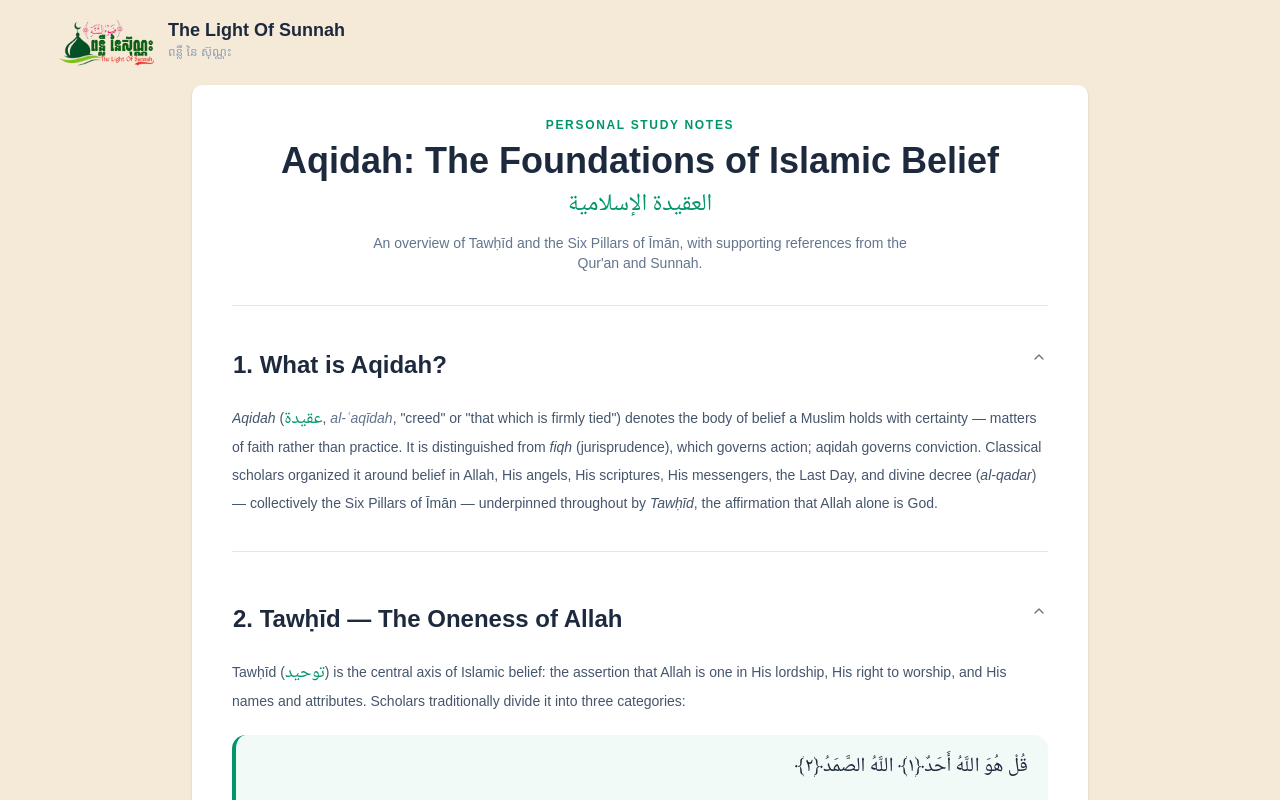
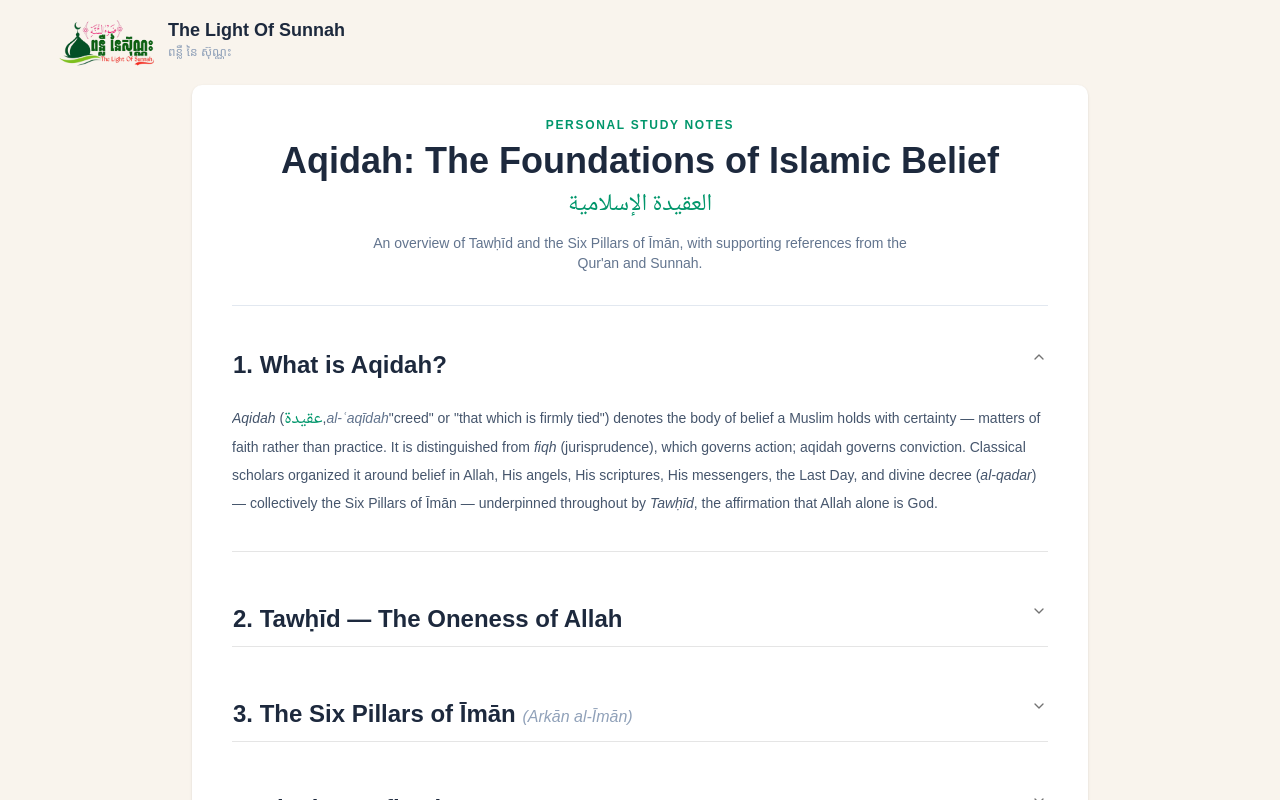
Before and after one commit to Anes8899/punluesunnah, a Next.js app: page /aqidah in a window 1280 px wide. Both pictures are taken after a click on the button "1. What is Aqidah?". Shown: the top 800 px of the page. Built offline with nearby package versions, Linux system fonts and the light colour scheme; a web font is replaced by a local one.

Commit message:
change style in quran

```diff
--- a/app/aqidah/page.tsx
+++ b/app/aqidah/page.tsx
@@ -1,10 +1,6 @@
 import AqidahPillar from "../features/category/AqidahPillar";
-import {
-  Accordion,
-  AccordionItem,
-  AccordionTrigger,
-  AccordionContent,
-} from "../ui/accordion";
+import AccordionList from "../components/AccordionList";
+import PageHeader from "../components/PageHeader";
 
 const tawhidCategories = [
   {
@@ -12,21 +8,23 @@ const tawhidCategories = [
     transliteration: "Oneness of Lordship",
     description:
       "Affirming Allah alone as Creator, Sustainer, and Sovereign of all existence.",
-    citation: "Cf. Qur'an 7:54 — \"Unquestionably, His is the creation and command.\"",
+    citation:
+      'Cf. Qur\'an 7:54 — "Unquestionably, His is the creation and command."',
   },
   {
     title: "Tawḥīd al-Ulūhiyyah",
     transliteration: "Oneness of Worship",
     description:
       "Directing all acts of worship — prayer, supplication, reliance, vows — to Allah alone, without intermediary.",
-    citation: "Cf. Qur'an 1:5 — \"It is You we worship and You we ask for help.\"",
+    citation:
+      'Cf. Qur\'an 1:5 — "It is You we worship and You we ask for help."',
   },
   {
     title: "Tawḥīd al-Asmāʾ wa-l-Ṣifāt",
     transliteration: "Oneness of Names & Attributes",
     description:
       "Affirming what Allah has described of Himself in revelation, as befitting His majesty, without distortion, denial, or anthropomorphic comparison.",
-    citation: "Cf. Qur'an 42:11 — \"There is nothing like unto Him.\"",
+    citation: 'Cf. Qur\'an 42:11 — "There is nothing like unto Him."',
   },
 ];
 
@@ -74,64 +72,40 @@ const pillarsOfIman = [
   },
 ];
 
-export default function Page() {
-  return (
-    <div className="mx-auto max-w-4xl rounded-lg bg-white px-6 py-8 shadow-sm sm:px-10">
-      <header className="text-center">
-        <p className="text-xs font-semibold uppercase tracking-[0.14em] text-[#00966b]">
-          Personal Study Notes
-        </p>
-        <h1 className="mt-2 text-3xl font-bold text-slate-800 sm:text-4xl">
-          Aqidah: The Foundations of Islamic Belief
-        </h1>
-        <p className="font-arabic mt-2 text-2xl text-[#00966b]">
-          العقيدة الإسلامية
-        </p>
-        <p className="mx-auto mt-3 max-w-xl text-sm text-slate-500">
-          An overview of Tawḥīd and the Six Pillars of Īmān, with supporting
-          references from the Qur&apos;an and Sunnah.
-        </p>
-      </header>
-
-      <hr className="my-8 border-slate-200" />
-
-      <Accordion
-        type="multiple"
-        defaultValue={["what-is-aqidah", "tawhid", "pillars", "closing"]}
-      >
-        <AccordionItem value="returns">
-          <AccordionTrigger>
+const sections = [
+  {
+    value: "what-is-aqidah",
+    trigger: (
       <h2 className="text-2xl font-bold text-slate-800">
         1. What is Aqidah?
       </h2>
-          </AccordionTrigger>
-          <AccordionContent>
+    ),
+    content: (
       <p className="mt-3 leading-7 text-slate-600">
         <em>Aqidah</em> (
-              <span className="font-arabic text-lg text-[#00966b]">عقيدة</span>
-              ,{" "}
-              <span className="italic text-slate-500">al-ʿaqīdah</span>,
-              &quot;creed&quot; or &quot;that which is firmly tied&quot;)
-              denotes the body of belief a Muslim holds with certainty —
-              matters of faith rather than practice. It is distinguished
-              from <em>fiqh</em> (jurisprudence), which governs action;
-              aqidah governs conviction. Classical scholars organized it
-              around belief in Allah, His angels, His scriptures, His
-              messengers, the Last Day, and divine decree (
+        <span className="font-arabic text-lg text-[#00966b]">عقيدة</span>,
+        <span className="italic text-slate-500">al-ʿaqīdah</span>
+        &quot;creed&quot; or &quot;that which is firmly tied&quot;) denotes
+        the body of belief a Muslim holds with certainty — matters of faith
+        rather than practice. It is distinguished from <em>fiqh</em>{" "}
+        (jurisprudence), which governs action; aqidah governs conviction.
+        Classical scholars organized it around belief in Allah, His angels,
+        His scriptures, His messengers, the Last Day, and divine decree (
         <em>al-qadar</em>) — collectively the Six Pillars of Īmān —
-              underpinned throughout by <em>Tawḥīd</em>, the affirmation
-              that Allah alone is God.
+        underpinned throughout by <em>Tawḥīd</em>, the affirmation that
+        Allah alone is God.
       </p>
-          </AccordionContent>
-        </AccordionItem>
-
-        <AccordionItem value="tawhid" className="mt-10">
-          <AccordionTrigger>
+    ),
+  },
+  {
+    value: "tawhid",
+    trigger: (
       <h2 className="text-2xl font-bold text-slate-800">
         2. Tawḥīd — The Oneness of Allah
       </h2>
-          </AccordionTrigger>
-          <AccordionContent>
+    ),
+    content: (
+      <>
         <p className="mt-3 leading-7 text-slate-600">
           Tawḥīd (
           <span className="font-arabic text-lg text-[#00966b]">توحيد</span>)
@@ -156,19 +130,21 @@ export default function Page() {
             <AqidahPillar key={item.title} number={i + 1} {...item} />
           ))}
         </div>
-          </AccordionContent>
-        </AccordionItem>
-
-        <AccordionItem value="pillars" className="mt-10">
-          <AccordionTrigger>
+      </>
+    ),
+  },
+  {
+    value: "pillars",
+    trigger: (
       <h2 className="text-2xl font-bold text-slate-800">
         3. The Six Pillars of Īmān{" "}
         <span className="text-base font-normal italic text-slate-400">
           (Arkān al-Īmān)
         </span>
       </h2>
-          </AccordionTrigger>
-          <AccordionContent>
+    ),
+    content: (
+      <>
         <p className="mt-3 leading-7 text-slate-600">
           The Prophet ﷺ defined faith when asked by the angel Jibrīl:{" "}
           <em>
@@ -184,16 +160,18 @@ export default function Page() {
             <AqidahPillar key={item.title} number={i + 1} {...item} />
           ))}
         </div>
-          </AccordionContent>
-        </AccordionItem>
-
-        <AccordionItem value="closing" className="mt-10">
-          <AccordionTrigger>
+      </>
+    ),
+  },
+  {
+    value: "closing",
+    trigger: (
       <h2 className="text-2xl font-bold text-slate-800">
         4. Closing Reflection
       </h2>
-          </AccordionTrigger>
-          <AccordionContent>
+    ),
+    content: (
+      <>
         <p className="mt-3 leading-7 text-slate-600">
           Aqidah is not an abstract checklist but the ground beneath
           practice: Tawḥīd orders whom one worships and how one understands
@@ -211,9 +189,24 @@ export default function Page() {
           paraphrased for brevity; consult a complete muṣḥaf and its tafsīr,
           and a scholar, for full context and rulings.
         </p>
-          </AccordionContent>
-        </AccordionItem>
-      </Accordion>
+      </>
+    ),
+  },
+];
+
+export default function Page() {
+  return (
+    <div className="mx-auto max-w-4xl rounded-lg bg-white px-6 py-8 shadow-sm sm:px-10">
+      <PageHeader
+        eyebrow="Personal Study Notes"
+        title="Aqidah: The Foundations of Islamic Belief"
+        arabic="العقيدة الإسلامية"
+        description="An overview of Tawḥīd and the Six Pillars of Īmān, with supporting references from the Qur'an and Sunnah."
+      />
+
+      <hr className="my-8 border-slate-200" />
+
+      <AccordionList sections={sections} />
     </div>
   );
 }
--- /dev/null
+++ b/app/components/AccordionList.tsx
@@ -0,0 +1,29 @@
+import { Accordion } from "../ui/accordion";
+import AccordionSection from "./AccordionSection";
+
+type AccordionListItem = {
+  value: string;
+  trigger: React.ReactNode;
+  content: React.ReactNode;
+};
+
+type AccordionListProps = {
+  sections: AccordionListItem[];
+};
+
+export default function AccordionList({ sections }: AccordionListProps) {
+  return (
+    <Accordion type="single" collapsible>
+      {sections.map((section, i) => (
+        <AccordionSection
+          key={section.value}
+          value={section.value}
+          trigger={section.trigger}
+          className={i > 0 ? "mt-10" : undefined}
+        >
+          {section.content}
+        </AccordionSection>
+      ))}
+    </Accordion>
+  );
+}
--- /dev/null
+++ b/app/components/AccordionSection.tsx
@@ -0,0 +1,26 @@
+import {
+  AccordionItem,
+  AccordionTrigger,
+  AccordionContent,
+} from "../ui/accordion";
+
+type AccordionSectionProps = {
+  value: string;
+  trigger: React.ReactNode;
+  children: React.ReactNode;
+  className?: string;
+};
+
+export default function AccordionSection({
+  value,
+  trigger,
+  children,
+  className,
+}: AccordionSectionProps) {
+  return (
+    <AccordionItem value={value} className={className}>
+      <AccordionTrigger>{trigger}</AccordionTrigger>
+      <AccordionContent>{children}</AccordionContent>
+    </AccordionItem>
+  );
+}
--- /dev/null
+++ b/app/components/PageHeader.tsx
@@ -0,0 +1,28 @@
+interface PageHeaderProps {
+  eyebrow: string;
+  title: string;
+  arabic: string;
+  description: string;
+}
+
+export default function PageHeader({
+  eyebrow,
+  title,
+  arabic,
+  description,
+}: PageHeaderProps) {
+  return (
+    <header className="text-center">
+      <p className="text-xs font-semibold uppercase tracking-[0.14em] text-[#00966b]">
+        {eyebrow}
+      </p>
+      <h1 className="mt-2 text-3xl font-bold text-slate-800 sm:text-4xl">
+        {title}
+      </h1>
+      <p className="font-arabic mt-2 text-2xl text-[#00966b]">{arabic}</p>
+      <p className="mx-auto mt-3 max-w-xl text-sm text-slate-500">
+        {description}
+      </p>
+    </header>
+  );
+}
--- a/app/features/prayer/PrayerCard.tsx
+++ b/app/features/prayer/PrayerCard.tsx
@@ -18,7 +18,7 @@ export default function PrayerCard({
     <div
       className={cn(
         "flex flex-col items-center gap-2 py-4 px-2 rounded-[28px] text-center transition-colors",
-        nextPrayer ? "bg-[#c67139] shadow-md" : "bg-[#f9f4ed]",
+        nextPrayer ? "bg-[#00966b] shadow-md" : "bg-[#f9f4ed]",
       )}
     >
       <div className="w-9 h-9 rounded-full bg-white flex items-center justify-center shrink-0">
--- a/app/layout.tsx
+++ b/app/layout.tsx
@@ -43,12 +43,12 @@ export default function RootLayout({
   return (
     <html className={`${khmer.variable} ${arabic.variable} ${quran.variable}`}>
       <body
-        className="bg-surface min-h-screen font-sans text-slate-800 antialiased"
+        className="bg-surface-soft min-h-screen font-sans text-slate-800 antialiased"
         suppressHydrationWarning
       >
         <QueryClientProvider client={queryClient}>
           {/* Top Branding Bar */}
-          <header className="w-full bg-surface px-6 py-4">
+          <header className="w-full bg-surface-soft px-6 py-4">
             <Link
               href="/"
               className="flex items-start justify-start gap-3 px-8 w-fit"
```
Also changed, not shown: app/features/category/IbadahOverview.tsx (+36 -42 lines), app/quran/[chapterId]/page.tsx (+34 -36 lines). Lines whose indentation alone changed are shown as unchanged.
